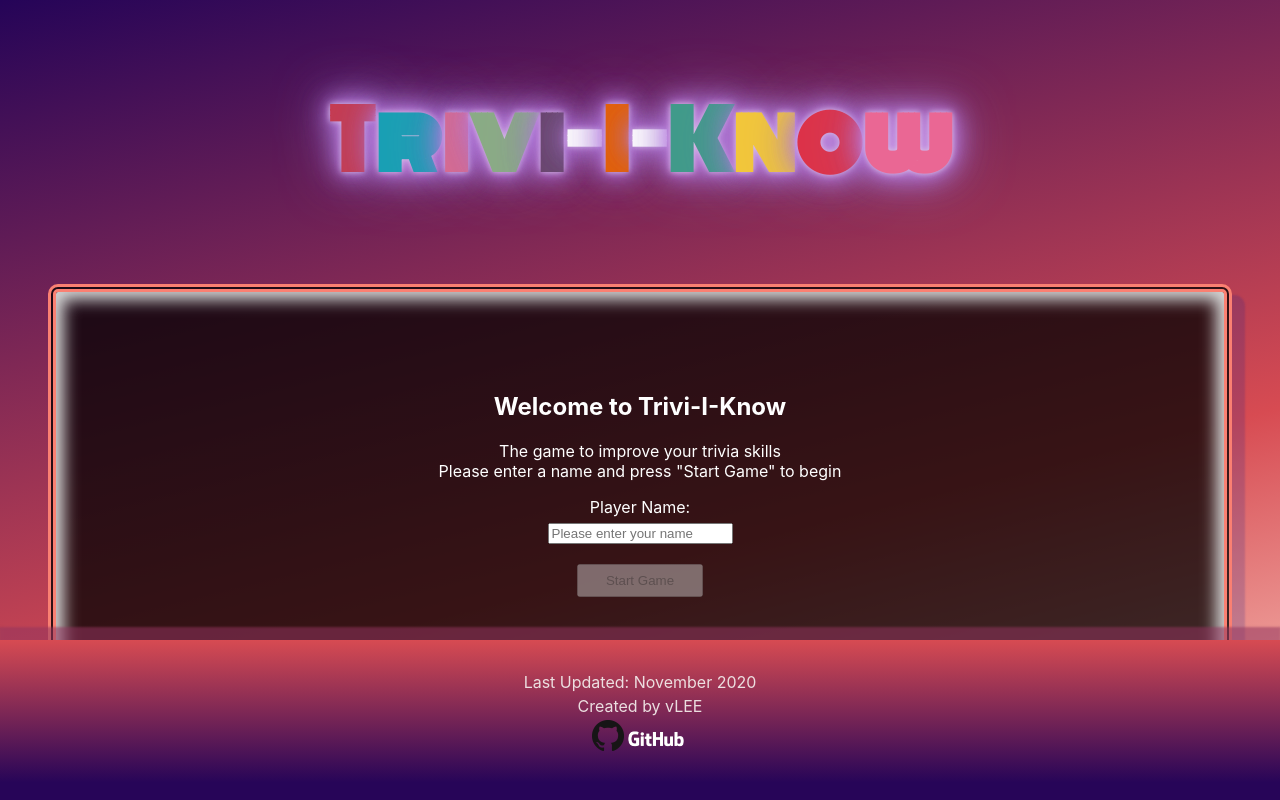
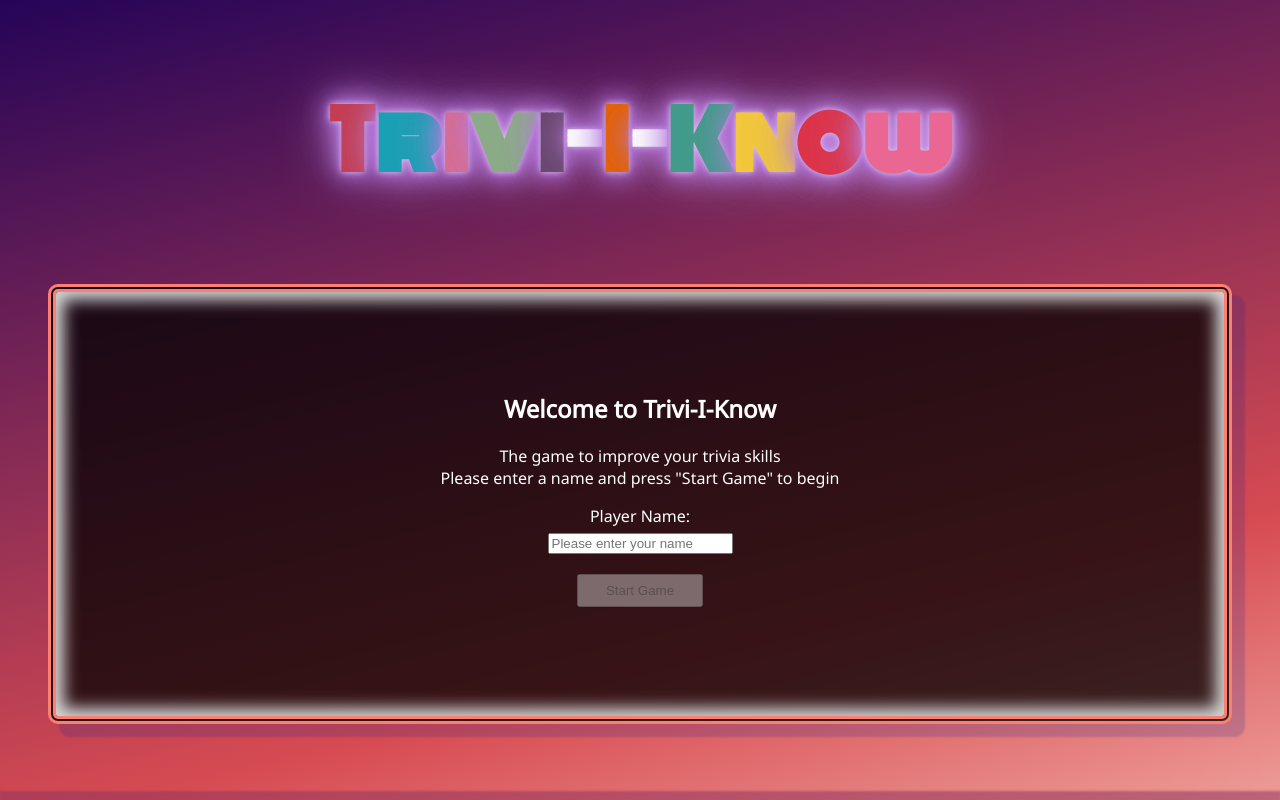
Before and after one commit to vlee4/Trivi-I-Know, a React (Create React App) app: page / in a window 1280 px wide. Shown: the top 800 px of the page. Built offline with nearby package versions, Linux system fonts and the light colour scheme.

Commit message:
Fixed footer?

```diff
--- a/public/index.html
+++ b/public/index.html
@@ -10,6 +10,7 @@
     />
     <link rel="icon" type="image/png" sizes="16x16" href="%PUBLIC_URL%/favicon.png">
     <link href="https://fonts.googleapis.com/css2?family=Monoton&display=swap" rel="stylesheet">
+    <link href="https://fonts.googleapis.com/css2?family=Noto+Sans:ital,wght@0,400;1,700&display=swap" rel="stylesheet">
     <title>Trivi-I-Know</title>
   </head>
   <body>
--- a/src/App.css
+++ b/src/App.css
@@ -4,6 +4,7 @@
 }
 
 .App {
+  font-family: "Noto Sans", sans-serif;
   position: relative;
   text-align: center;
   min-height: 100vh;
@@ -17,13 +18,23 @@
     rgba(215, 75, 82, 1) 35%,
     rgb(37 4 88) 100%
   );
+  display: flex;
+  flex-direction: column;
+  justify-content: space-between;
 }
 
+/* .content { */
+/* flex-grow: 1;
+  object-fit: fill; */
+/* min-height: calc(100vh-6em); */
+/* } */
+
 footer {
-  position: absolute;
+  position: relative;
   bottom: 0;
   left: 0;
-  width: 100%;
+  /* width: 100%; */
+  min-width: 100vw;
   height: 6em;
   background: linear-gradient(
     360deg,
@@ -35,6 +46,7 @@
   padding: 2em 0em 2em 0em;
   margin-top: 5em;
   box-shadow: 0px -12px 2px 1px rgb(146 53 95 / 54%);
+  /* flex-grow: 0; */
 }
 
 .footer_content > div {
@@ -129,6 +141,8 @@
 }
 
 .topBanner > div {
+  font-size: larger;
+  font-style: italic;
   width: 33%;
 }
 
@@ -138,6 +152,7 @@
 }
 .playerName {
   justify-self: center;
+  border: double white;
 }
 
 .playerInput .answer {
--- a/src/App.js
+++ b/src/App.js
@@ -22,6 +22,7 @@
   else {
     return (
       <div className="App">
+      <div className="content">
         <h1 id="gameName" className="glow">
           <span style={{color: "#c53b50"}}>T</span>
           <span style={{color: "#19a0b4"}}>r</span>
@@ -36,7 +37,9 @@
           <span style={{color: "#dc3349"}}>o</span>
           <span style={{ color: "#ea6794"}}>w</span>
         </h1>
+
         {phase==="start"? (<Start/>):(phase==="questions"?(<Question/>):(<Results/>))}
+      </div>
       <footer>
         <div className="footer_content">
           <div>Last Updated: November 2020</div>
--- a/src/Components/Question.js
+++ b/src/Components/Question.js
@@ -66,7 +66,6 @@
         <div style={{"textAlign": "left"}}>Question {this.props.QNum+1}/10</div>
         <div className="playerName">Player: {this.props.gameStats.playerName||""}</div>
         <div className="navQuestions" style={{"textAlign": "right"}}>
-          {/* <button>Previous</button> */}
           <button onClick={this.nextQ} disabled={!this.state.submitted}>Next</button>
         </div>
       </div>
```
Lines whose indentation alone changed are shown as unchanged.
